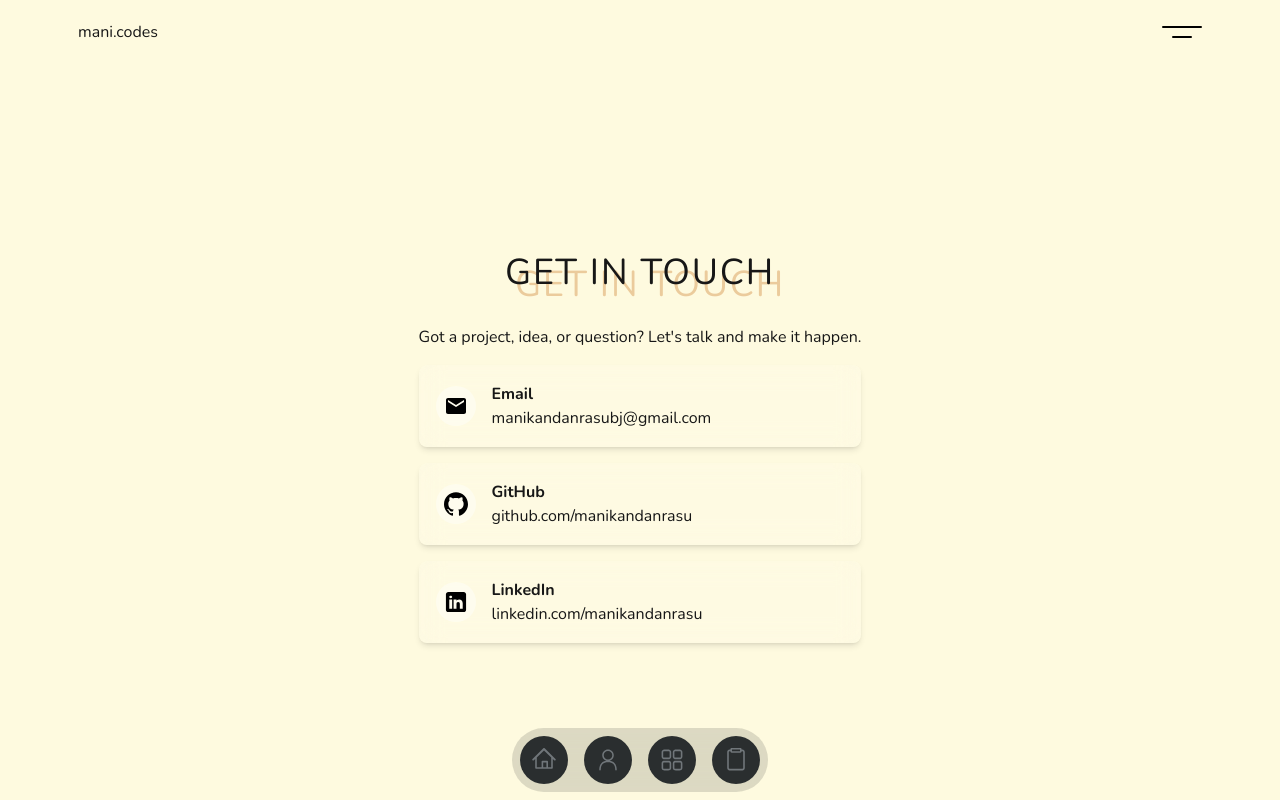
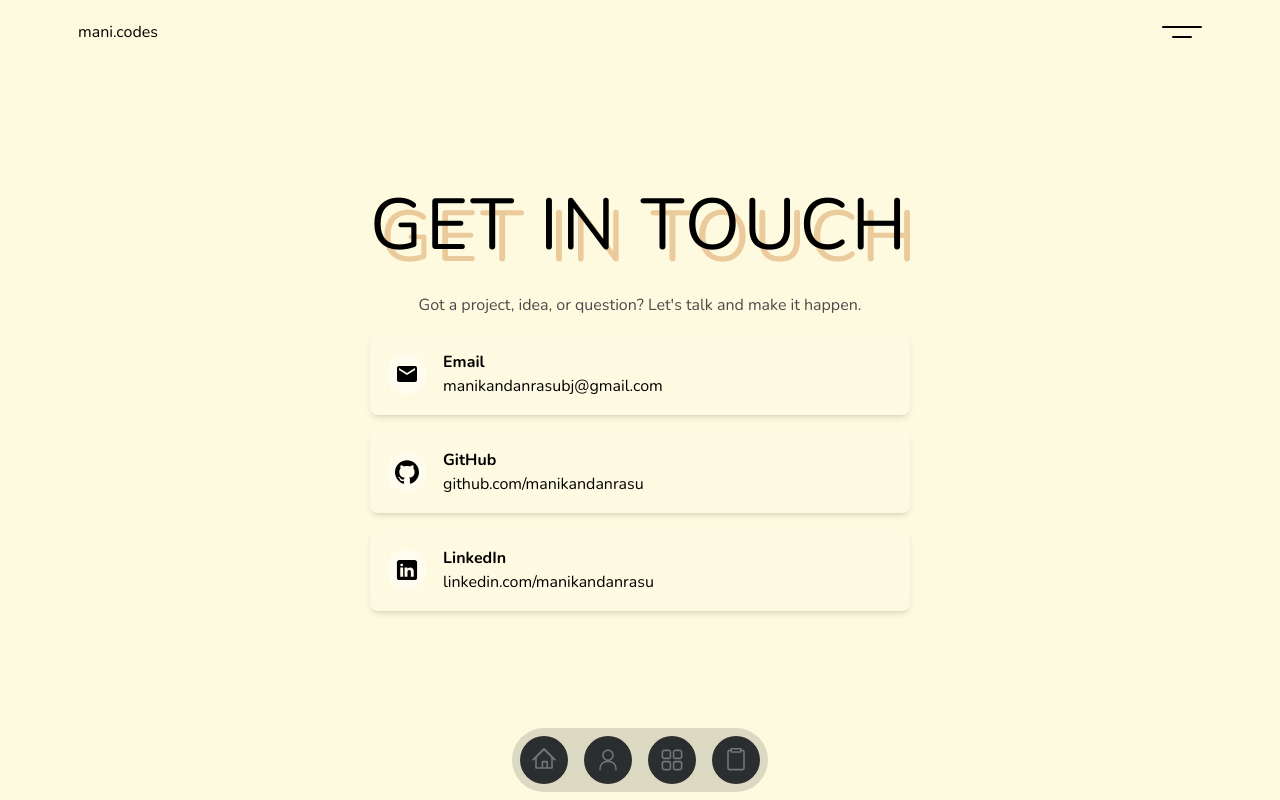
Before and after one commit to manikandanrasu/webfolio, a Next.js app: page /my-contacts in a window 1280 px wide. Built offline with nearby package versions, Linux system fonts and the light colour scheme.

Commit message:
change contact layout

```diff
--- a/src/app/components/Hero.jsx
+++ b/src/app/components/Hero.jsx
@@ -18,9 +18,10 @@ const Hero1 = () => {
   }, [])
 
   return (
-    <div className="relative h-screen flex flex-col justify-center items-center space-y-4 mx-8">
+    <div className="relative h-screen w-full flex flex-col justify-center items-center">
+      <div className='flex flex-col text-center mx-auto space-y-4'>
         <div
-        className='text-7xl font-normal tracking-wider uppercase'
+          className='text-6xl md:text-8xl font-normal tracking-wider uppercase'
           style = {{
             textShadow: '10px 12px 0 #ebcb9c',
           }}
@@ -28,7 +29,7 @@ const Hero1 = () => {
           hi ther
         </div>
         <div
-        className='text-7xl font-normal tracking-wider uppercase'
+          className='text-7xl md:text-8xl font-normal tracking-wider uppercase'
           style = {{
             textShadow: '10px 12px 0 #ebcb9c',
           }}
@@ -55,6 +56,7 @@ const Hero1 = () => {
           </motion.div>
         </div>
       </div>
+    </div>
   );
 };
 
--- a/src/app/globals.css
+++ b/src/app/globals.css
@@ -1,6 +1,6 @@
 @import "tailwindcss";
 
-:root {
+/* :root {
   --background: #ffffff;
   --foreground: #171717;
 }
@@ -23,7 +23,7 @@ body {
   background: var(--background);
   color: var(--foreground);
   /* font-family: Arial, Helvetica, sans-serif; */
-}
+/* } */
 
 html, body {
   margin: 0;
--- a/src/app/my-contacts/page.jsx
+++ b/src/app/my-contacts/page.jsx
@@ -4,17 +4,17 @@ import { Social } from '../constants/index.js'
 
 const Contact = () => {
   return (
-    <div className='relative min-h-screen w-full flex flex-col justify-center items-center pt-24 z-[10]'>
-        <div className='max-w-[92%] flex flex-col justify-center items-center'>
+    <div className='relative h-screen flex flex-col justify-center items-center z-[10]'>
+        <div className='flex flex-col justify-center items-center mx-4'>
             <div
-                className='text-4xl font-normal tracking-wider uppercase mb-8'
+                className='text-4xl md:text-7xl font-normal tracking-wider uppercase mb-8'
                 style = {{
                     textShadow: '10px 12px 0 #ebcb9c'
                 }}
             >
                  Get in touch
             </div>
-            <p className='text-center mb-4'>Got a project, idea, or question? Let&apos;s talk and make it happen.</p>
+            <p className='text-center text-[#4a4a4a] mb-4'>Got a project, idea, or question? Let&apos;s talk and make it happen.</p>
             <div className='w-full flex flex-col gap-4'>
                 {Social.map((social, index) => (
                     <ContactCard
```
Lines whose indentation alone changed are shown as unchanged.
